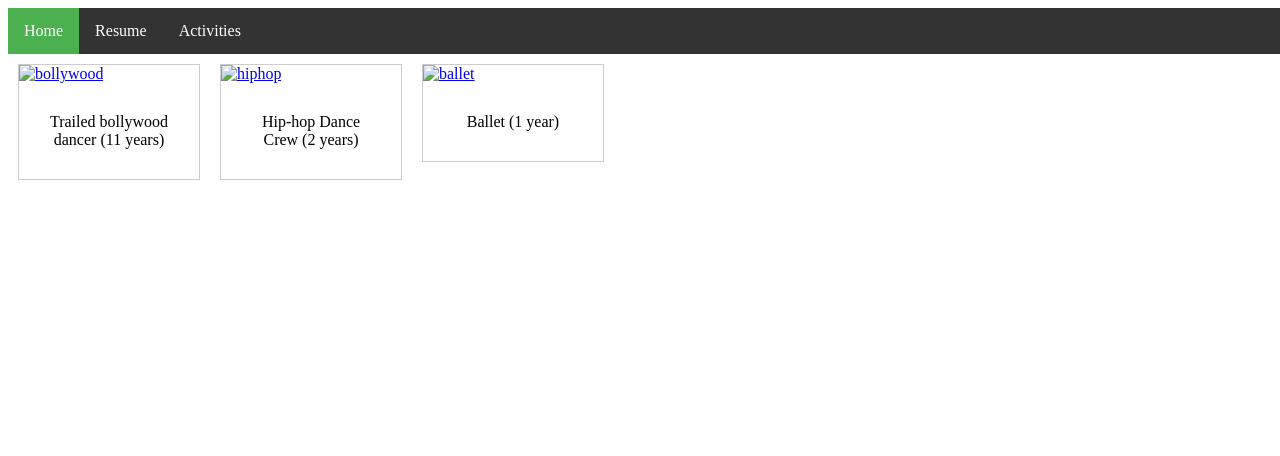
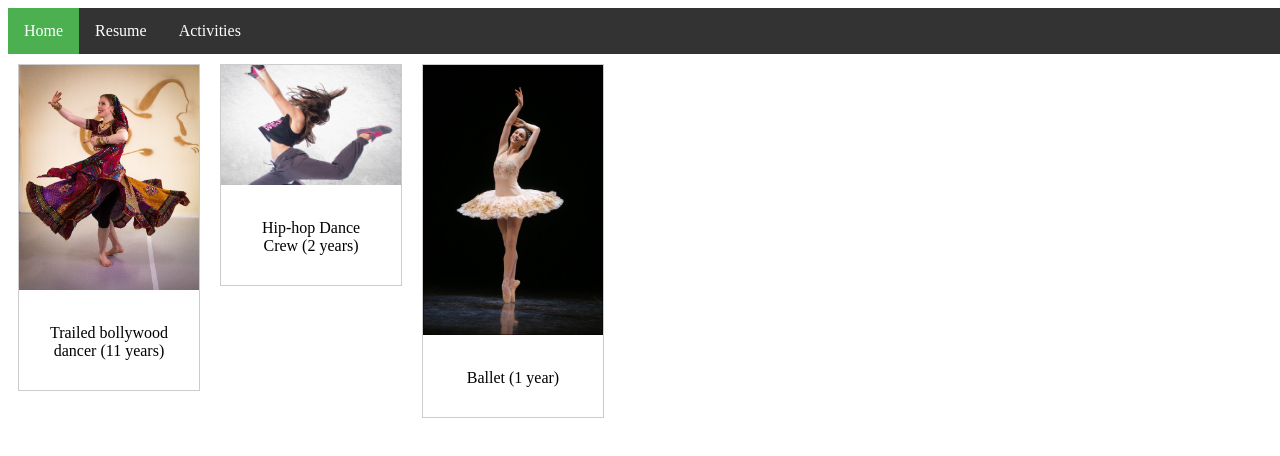
Before and after one commit to kajal7002/Project-2, a plain HTML site: page page3.html in a window 1280 px wide. Shown: the top 456 px of the page. Drawn offline with Linux system fonts and the light colour scheme.

Commit message:
Update page3.html

```diff
--- a/page3.html
+++ b/page3.html
@@ -15,22 +15,22 @@
   			</nav>
 
     <div class="gallery">
- 		<a target="_blank" href="images/bollywood.png">
-          <img src="images/bollywood.png" alt="bollywood" width="300" height="400">
+ 		<a target="_blank" href="bollywood.png">
+          <img src="bollywood.png" alt="bollywood" width="300" height="400">
 		</a>
 	<div class="desc">Trailed bollywood dancer (11 years)</div>
 	</div>
 
 	<div class="gallery">
- 		<a target="_blank" href="images/hiphop.png">
-          <img src="images/hiphop.png" alt="hiphop" width="300" height="400">
+ 		<a target="_blank" href="hiphop.png">
+          <img src="hiphop.png" alt="hiphop" width="300" height="400">
 		</a>
 	<div class="desc">Hip-hop Dance Crew (2 years)</div>
 	</div>
 
     <div class="gallery">
- 		<a target="_blank" href="images/ballet.png">
-          <img src="images/ballet.png" alt="ballet" width="300" height="400">
+ 		<a target="_blank" href="ballet.png">
+          <img src="ballet.png" alt="ballet" width="300" height="400">
 		</a>
 	<div class="desc">Ballet (1 year)</div>
 	</div>
```
